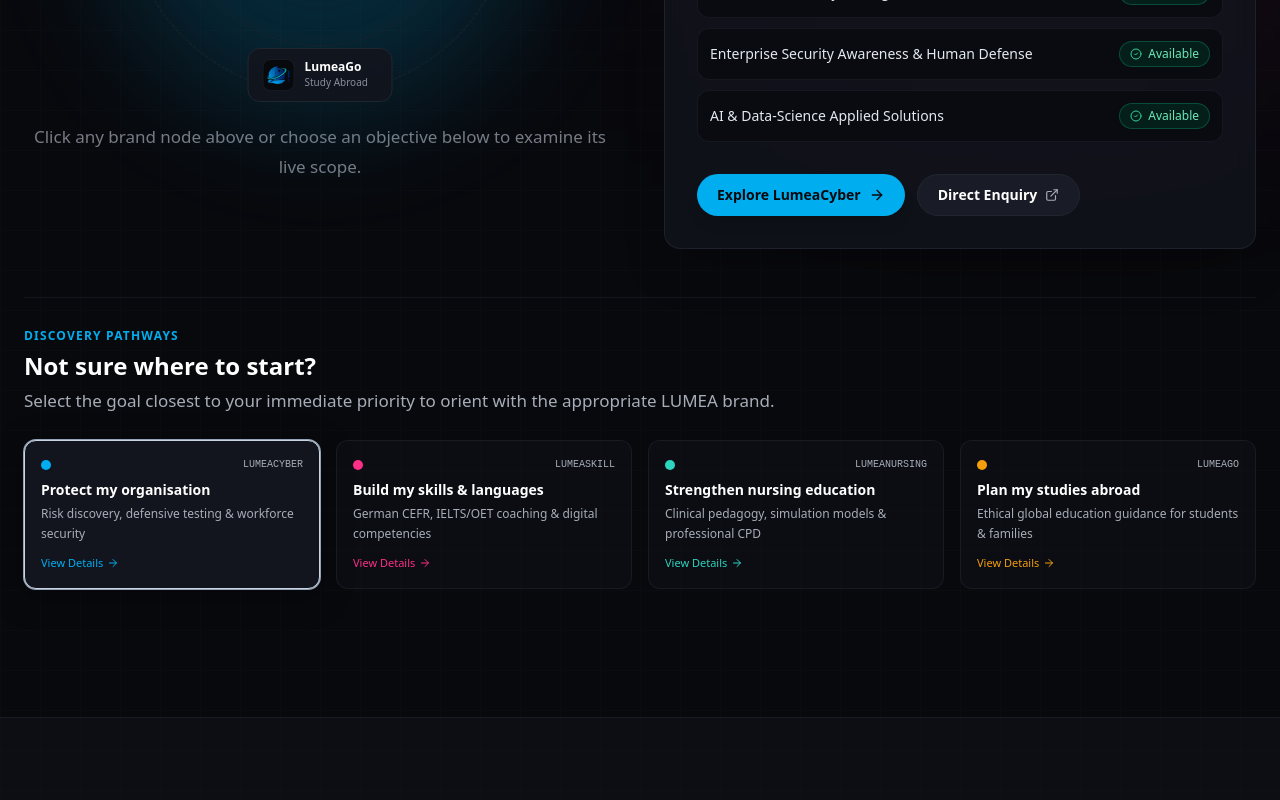
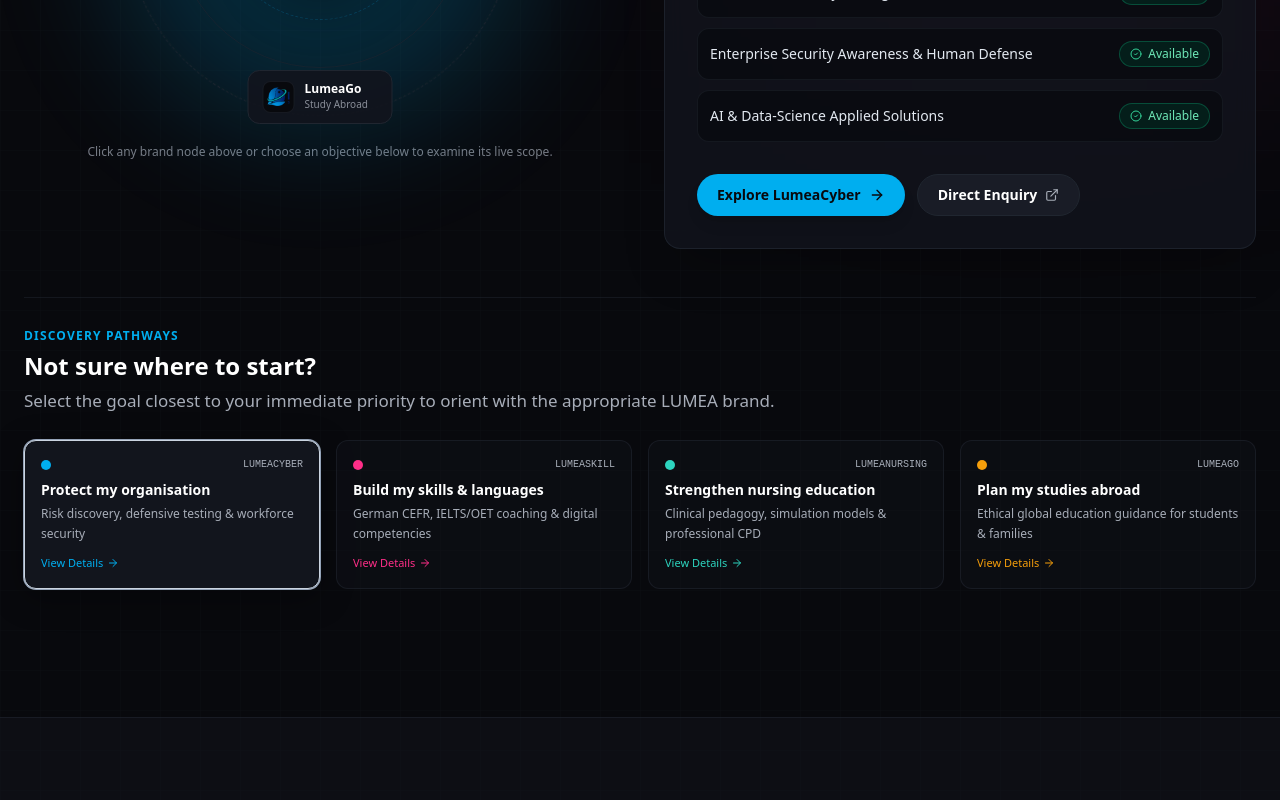
Before and after one commit to Rejeesh99/Lumea-Group-Website, a Next.js app: page / in a window 1280 px wide. Shown: the part 1360-2160 px from the top of the page. Built offline with nearby package versions, Linux system fonts and the light colour scheme.

Commit message:
Keep small labels compact while improving body copy

```diff
--- a/src/app/globals.css
+++ b/src/app/globals.css
@@ -89,13 +89,15 @@ body {
 
 /* LUMEA shared content rhythm and readable body typography.
    The same content measure is used across all top-level pages. */
-main p[class*="text-"] {
+main p[class*="text-sm"],
+main p[class*="text-base"] {
   font-size: 1rem !important;
   line-height: 1.75 !important;
 }
 
 @media (min-width: 768px) {
-  main p[class*="text-"] {
+  main p[class*="text-sm"],
+  main p[class*="text-base"] {
     font-size: 1.0625rem !important;
   }
 }
```
